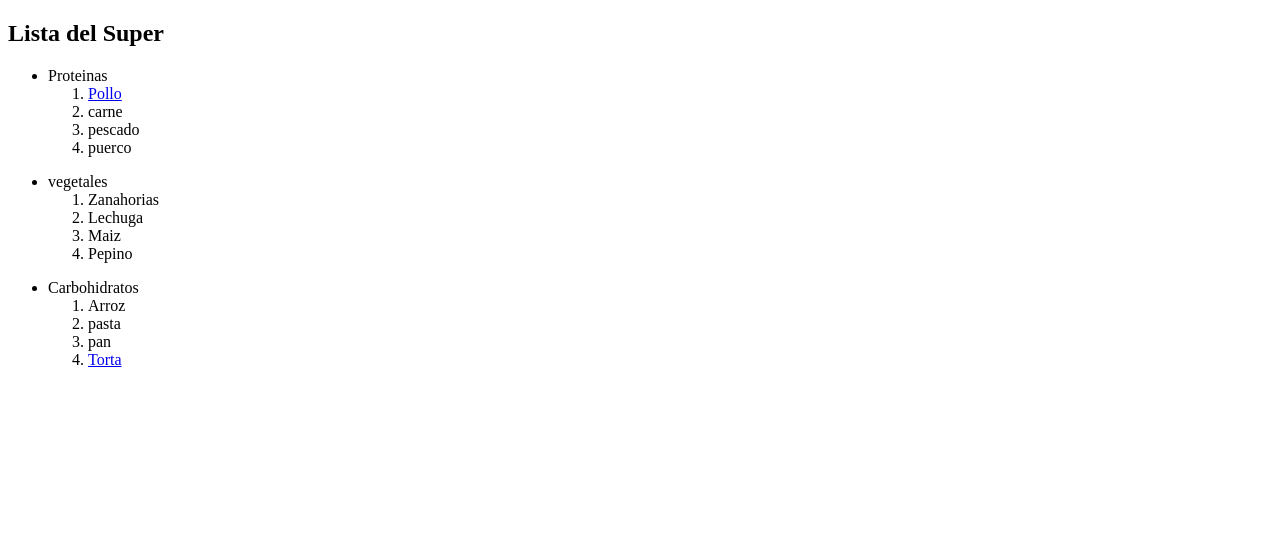
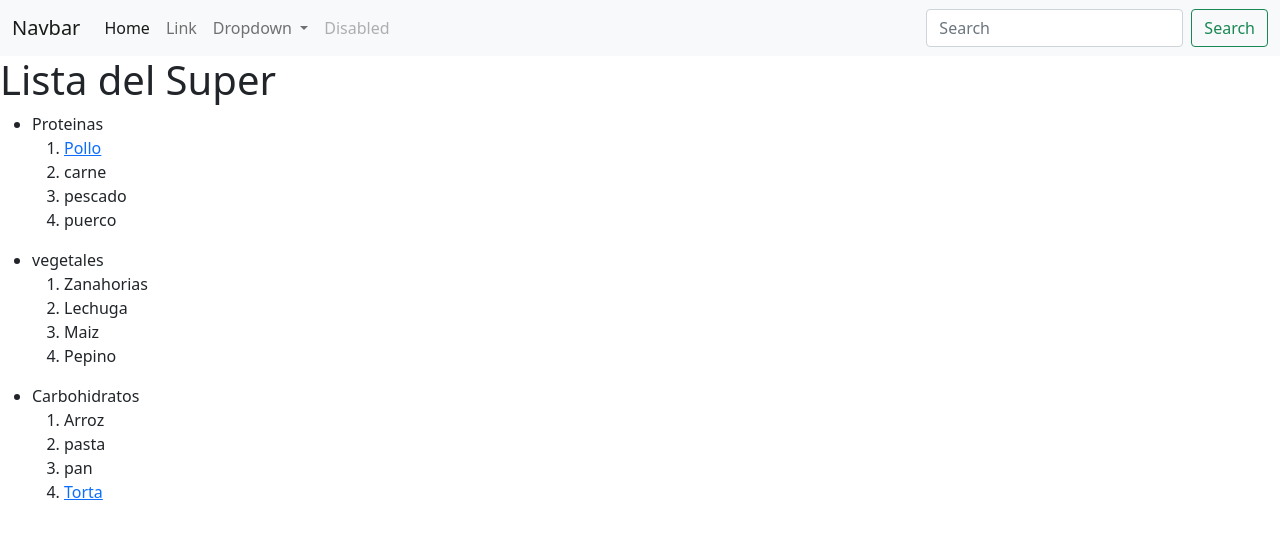
Before and after one commit to Powercrossfit/powercrossfit.github.io, a plain HTML site: page index.html in a window 1280 px wide. Drawn offline with nearby package versions, Linux system fonts and the light colour scheme.

Commit message:
Creando el navbar

```diff
--- a/index.html
+++ b/index.html
@@ -7,12 +7,47 @@
     <meta name="Description" content="Pagina dedicada a llevar el historial del progreo de los estudiantes del equipo de crossfit Powercross">
     <meta name='viewport' content='width=device-width, initial-scale=1.0'>
     <meta name='robots' content='Index,follow'>
-    <link rel='stylesheet' type='text/css' media='screen' href='./ccs/style.ccs'>
-    <script src='main.js'></script>
+    <script src="https://cdn.jsdelivr.net/npm/bootstrap@5.1.3/dist/js/bootstrap.bundle.min.js" integrity="sha384-ka7Sk0Gln4gmtz2MlQnikT1wXgYsOg+OMhuP+IlRH9sENBO0LRn5q+8nbTov4+1p" crossorigin="anonymous"></script>
+    <link href="https://cdn.jsdelivr.net/npm/bootstrap@5.1.3/dist/css/bootstrap.min.css" rel="stylesheet" integrity="sha384-1BmE4kWBq78iYhFldvKuhfTAU6auU8tT94WrHftjDbrCEXSU1oBoqyl2QvZ6jIW3" crossorigin="anonymous">
     </head>
     <body>
        <header>
-            <nav></nav>
+        <nav class="navbar navbar-expand-lg navbar-light bg-light">
+            <div class="container-fluid">
+              <a class="navbar-brand" href="#">Navbar</a>
+              <button class="navbar-toggler" type="button" data-bs-toggle="collapse" data-bs-target="#navbarSupportedContent" aria-controls="navbarSupportedContent" aria-expanded="false" aria-label="Toggle navigation">
+                <span class="navbar-toggler-icon"></span>
+              </button>
+              <div class="collapse navbar-collapse" id="navbarSupportedContent">
+                <ul class="navbar-nav me-auto mb-2 mb-lg-0">
+                  <li class="nav-item">
+                    <a class="nav-link active" aria-current="page" href="#">Home</a>
+                  </li>
+                  <li class="nav-item">
+                    <a class="nav-link" href="#">Link</a>
+                  </li>
+                  <li class="nav-item dropdown">
+                    <a class="nav-link dropdown-toggle" href="#" id="navbarDropdown" role="button" data-bs-toggle="dropdown" aria-expanded="false">
+                      Dropdown
+                    </a>
+                    <ul class="dropdown-menu" aria-labelledby="navbarDropdown">
+                      <li><a class="dropdown-item" href="#">Action</a></li>
+                      <li><a class="dropdown-item" href="#">Another action</a></li>
+                      <li><hr class="dropdown-divider"></li>
+                      <li><a class="dropdown-item" href="#">Something else here</a></li>
+                    </ul>
+                  </li>
+                  <li class="nav-item">
+                    <a class="nav-link disabled">Disabled</a>
+                  </li>
+                </ul>
+                <form class="d-flex">
+                  <input class="form-control me-2" type="search" placeholder="Search" aria-label="Search">
+                  <button class="btn btn-outline-success" type="submit">Search</button>
+                </form>
+              </div>
+            </div>
+          </nav>
        </header>
        <main>
             <section>
```
